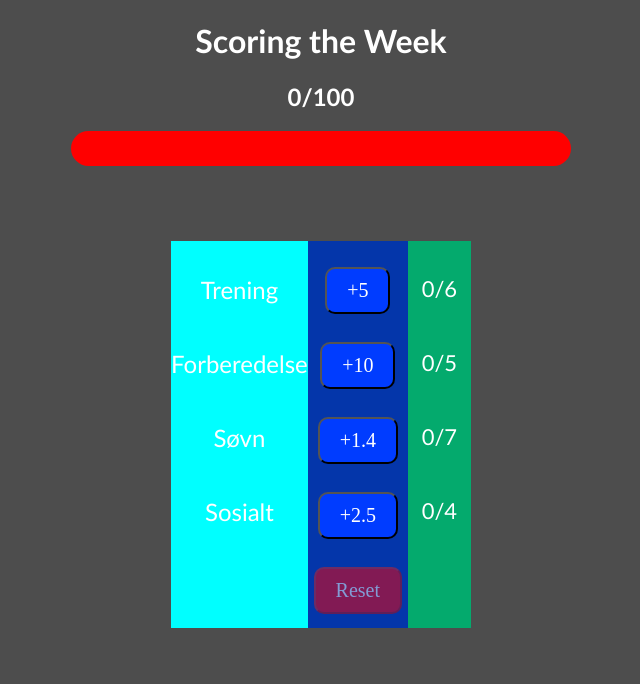
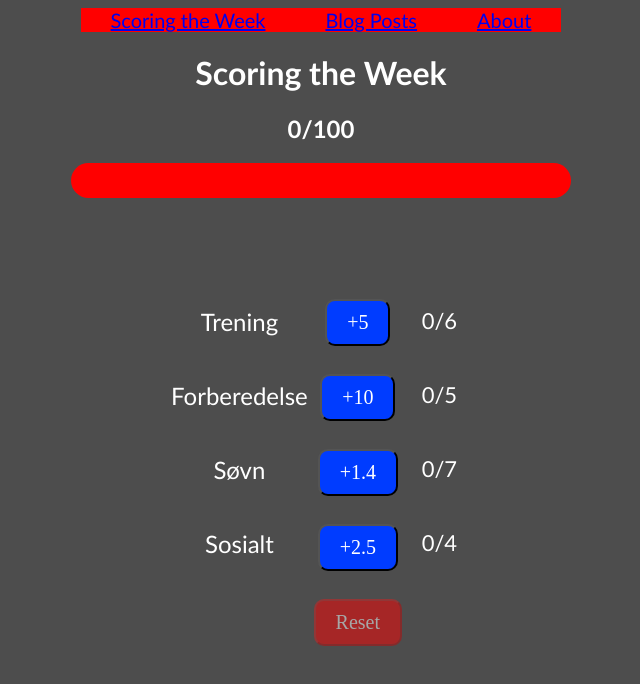
Before and after one commit to Kristiantvaa/Kristiantvaa.github.io, a plain HTML site: page index.html in a window 1280 px wide. Shown: the whole page, without its empty margins (319-959 px from the left). Drawn offline with Linux system fonts and the light colour scheme.

Commit message:
la til flere HTML-sider

```diff
--- a/index.html
+++ b/index.html
@@ -7,6 +7,11 @@
     <title>Scoring System</title>
 </head>
 <body>
+<div class="tabs-container">
+    <div class="top-tab" id="scoring-tab"> <a href="index.html">Scoring the Week</a></div>
+    <div class="top-tab" id="blog-tab"> <a href="blog.html">Blog Posts</a></div>
+    <div class="top-tab" id="about-tab"> <a href="about.html">About</a></div>
+</div>
 <div class="scoring-week">
     <h1>Scoring the Week</h1>
     <h2> <span id="current-score">0</span>/100</h2>
--- a/script.js
+++ b/script.js
@@ -26,51 +26,15 @@ let maxSocialDays = 4;
 
 // Update score display
 function updateScore() {
+    if (score >= 100){
+        score = 100;
+    }
     scoreElement.textContent = score;
     currentProgressWidth = score/100 * maxWidthProgress;
     currentProgress.style.width = ""+currentProgressWidth+"px";
     scoreElement.dispatchEvent(new Event("input"));
 
 }
-
-// function addAllButtonsListeners(button, maxDays, increment, textField) {
-//     button.addEventListener("click", () => {
-//         let typeOfButton = button.id.split("-")[0];
-//         let progressElement = window[typeOfButton + "-progress"];
-//         let progressValue = parseInt(progressElement.textContent, 10);
-
-//         console.log(window[typeOfButton + "-progress"]);
-//         if (progressValue + 1 >= maxDays) {
-//             button.style.opacity = 0.5;
-//             button.disabled = true;
-//             button.style.backgroundColor = "red";
-//         }
-
-//         score += increment;
-//         progressElement.textContent++;
-//         textField.textContent = progressElement.textContent;
-//         updateScore();
-//         console.log(window[typeOfButton + "-progress"]);
-//         console.log("CLICK:", window["exercise-progress"].textContent, window["preparation-progress"].textContent, window["sleep-progress"].textContent, window["social-progress"].textContent);
-//     });
-// }
-
-// function addAllButtonsListeners(button, counter, maxDays, increment, textField) {
-//     button.addEventListener("click", () => {
-//         if (counter+1 >= maxDays) {
-//             button.style.opacity = 0.5
-//             button.disabled = true;
-//             button.style.backgroundColor = "red";
-//         }
-//         score += increment;
-//         counter++;
-//         // console.log(counter, textField.textContent)
-//         textField.textContent = ""+counter;
-//         updateScore();
-//         console.log("CLICK:",counter, counterExerciseDays, counterPreparationDays, counterSleepDays, counterSocialDays)
-//     });
-// }
-
 
 function addAllButtonsListeners(button, maxDays, increment) {
     button.addEventListener("click", () => {
--- a/styles.css
+++ b/styles.css
@@ -46,6 +46,18 @@ body {
     justify-content: center;
 } */
 
+.tabs-container{
+    display: flex;
+    flex-direction: row;
+    justify-content: center;
+}
+.top-tab{
+    padding-right: 30px;
+    padding-left: 30px;
+    font-size: 20px;
+    background-color: #ff0000;
+}
+
 .progress-bar-container {
     display: flex;
     position:relative;
@@ -86,7 +98,7 @@ body {
 
 .score-categories {
     position: relative;
-    background-color: aqua;
+    /* background-color: aqua; */
     text-align:center;
     font-size: 24px;
     line-height: 50px;
@@ -95,7 +107,7 @@ body {
 .score-buttons {
     position: relative;
     padding-top: 12px;
-    background-color: #0436aa;
+    /* background-color: #0436aa;  */
     line-height: 75px;
     min-width: 100px;
     cursor: pointer; /* Pointer/hand icon */
@@ -104,7 +116,7 @@ body {
   }
 
 .score-days-completed {
-    background-color: #04AA6D;
+    /* background-color: #04AA6D;      */
     line-height: 52px;
     width: 5%; /*Set a width if needed*/
     min-width: 40px;
```
Also changed, not shown: about.html (added, +12 -0 lines), blog.html (added, +12 -0 lines).
